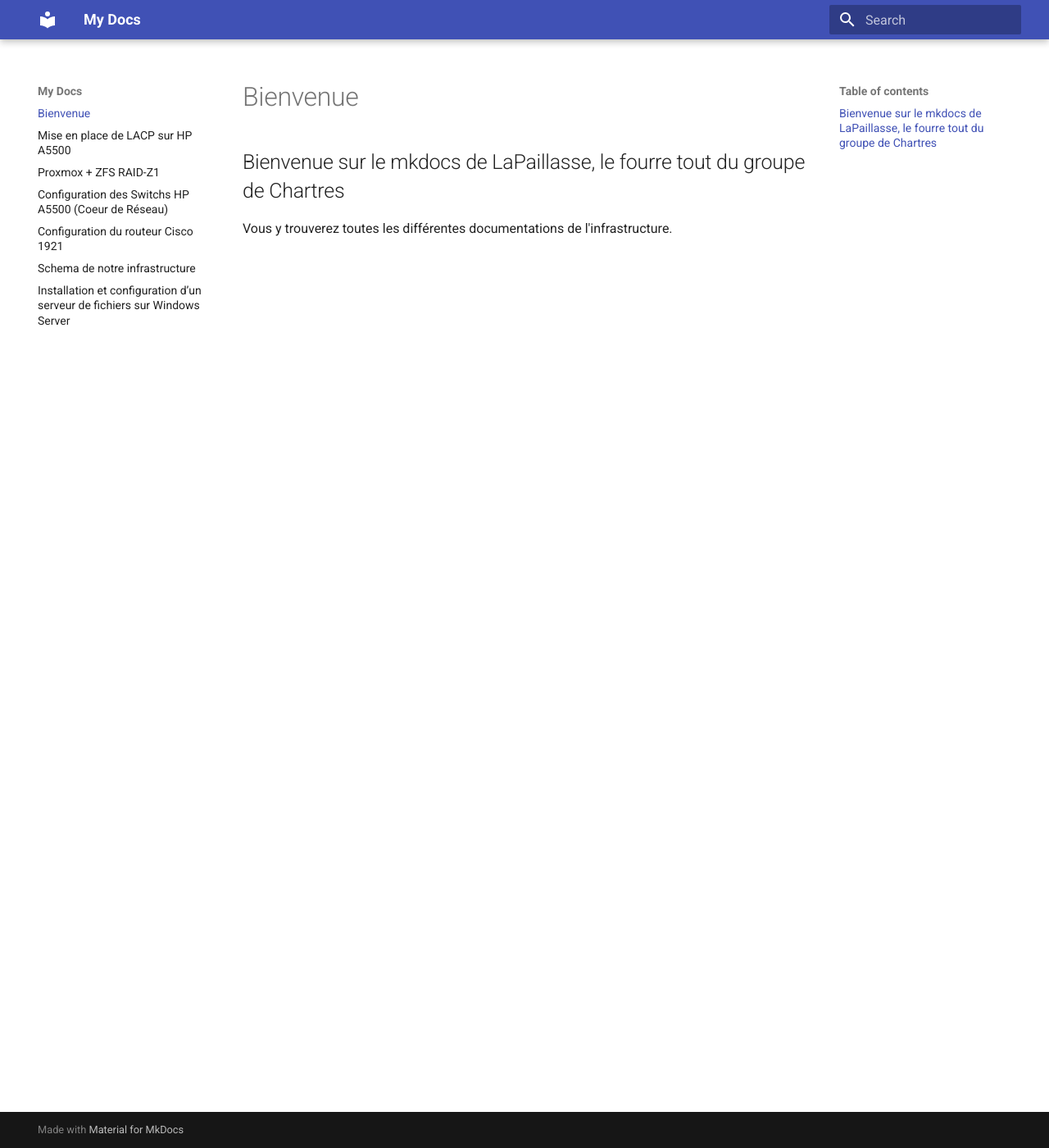
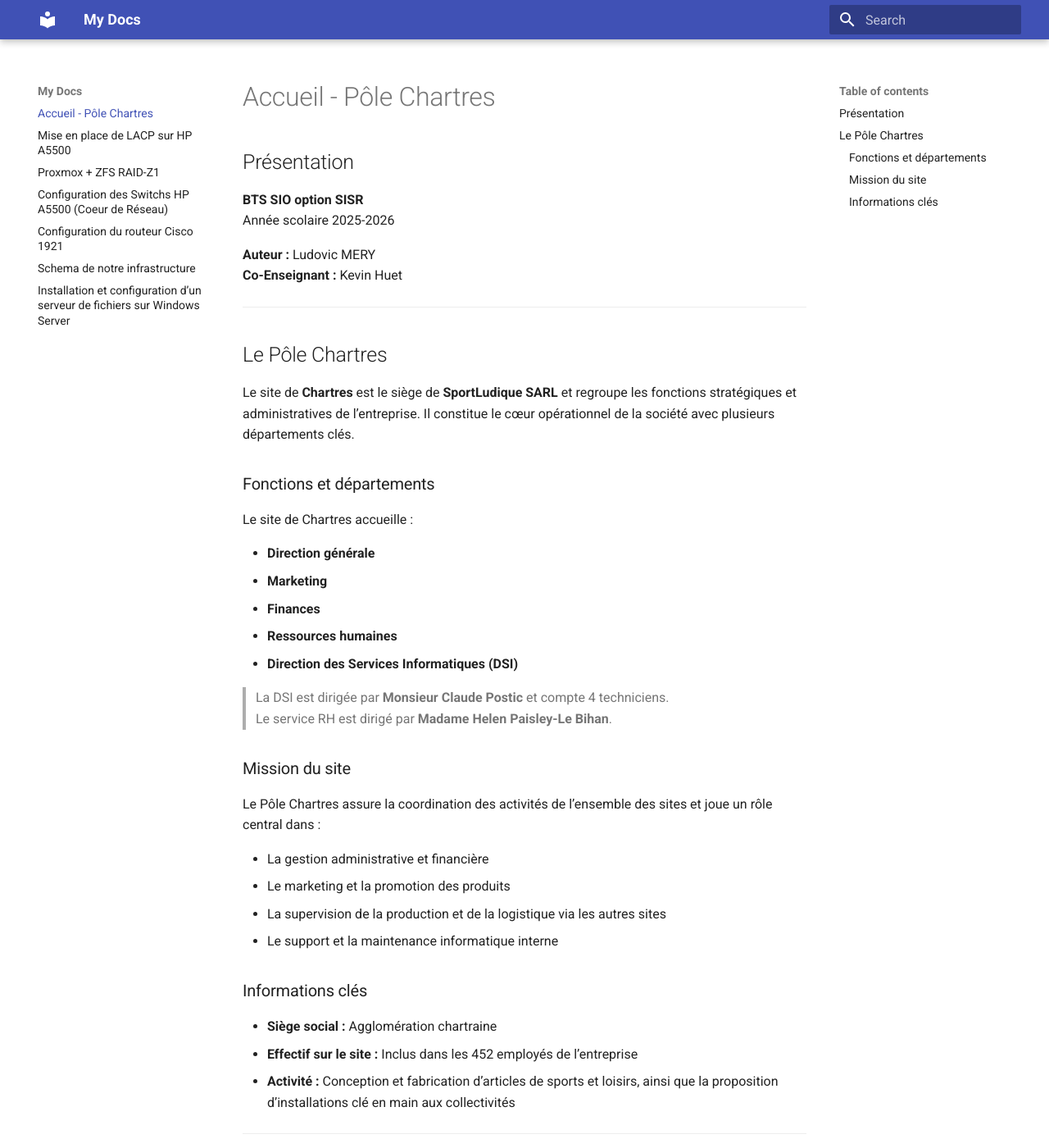
Before and after one commit to Sym-0ne/sport-ludique-Chartres, an MkDocs documentation site: the page built from docs/index.md, in a window 1280 px wide and 1400 px high. Shown: the whole window at 82% size. Built offline with MkDocs 1.6.1 and Material for MkDocs 9.7.7, drawn with Linux system fonts in a browser that asks for light colours; some of the changed text lies outside the part shown.

Commit message:
modif index sport ludique

```diff
--- a/docs/index.md
+++ b/docs/index.md
@@ -1,3 +1,47 @@
-# Bienvenue
-## Bienvenue sur le mkdocs de LaPaillasse, le fourre tout du groupe de Chartres
-Vous y trouverez toutes les différentes documentations de l'infrastructure.
+# Accueil - Pôle Chartres
+
+## Présentation
+
+**BTS SIO option SISR**
+Année scolaire 2025-2026
+
+**Auteur :** Ludovic MERY
+**Co-Enseignant :** Kevin Huet
+
+---
+
+## Le Pôle Chartres
+
+Le site de **Chartres** est le siège de **SportLudique SARL** et regroupe les fonctions stratégiques et administratives de l’entreprise. Il constitue le cœur opérationnel de la société avec plusieurs départements clés.
+
+### Fonctions et départements
+
+Le site de Chartres accueille :
+
+- **Direction générale**
+- **Marketing**
+- **Finances**
+- **Ressources humaines**
+- **Direction des Services Informatiques (DSI)**
+
+> La DSI est dirigée par **Monsieur Claude Postic** et compte 4 techniciens.
+> Le service RH est dirigé par **Madame Helen Paisley-Le Bihan**.
+
+### Mission du site
+
+Le Pôle Chartres assure la coordination des activités de l’ensemble des sites et joue un rôle central dans :
+
+- La gestion administrative et financière
+- Le marketing et la promotion des produits
+- La supervision de la production et de la logistique via les autres sites
+- Le support et la maintenance informatique interne
+
+### Informations clés
+
+- **Siège social :** Agglomération chartraine
+- **Effectif sur le site :** Inclus dans les 452 employés de l’entreprise
+- **Activité :** Conception et fabrication d’articles de sports et loisirs, ainsi que la proposition d’installations clé en main aux collectivités
+
+---
+
+Ce site constitue donc le point névralgique de **SportLudique**, assurant le pilotage et la coordination de tous les autres sites : Orléans, Tours et Bourges.
```
